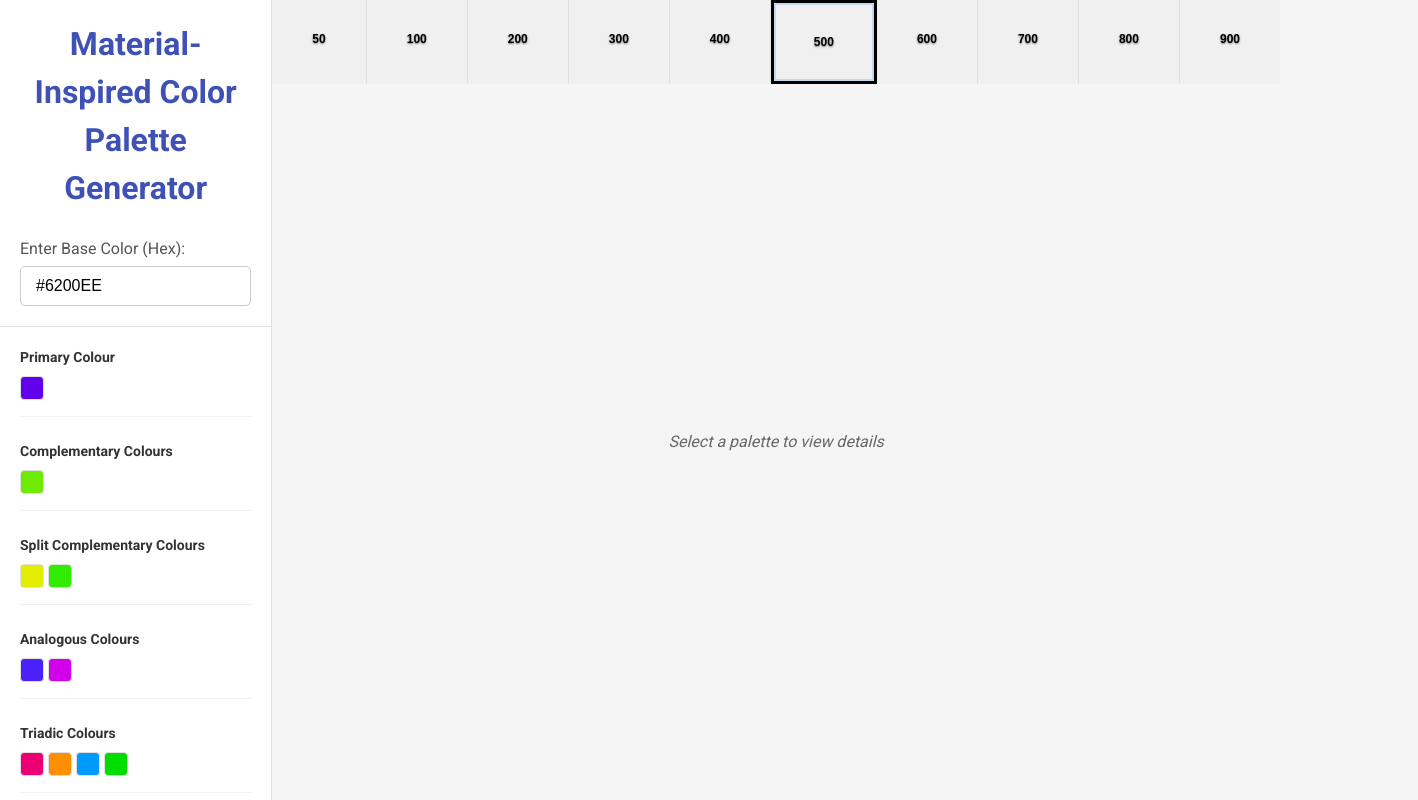
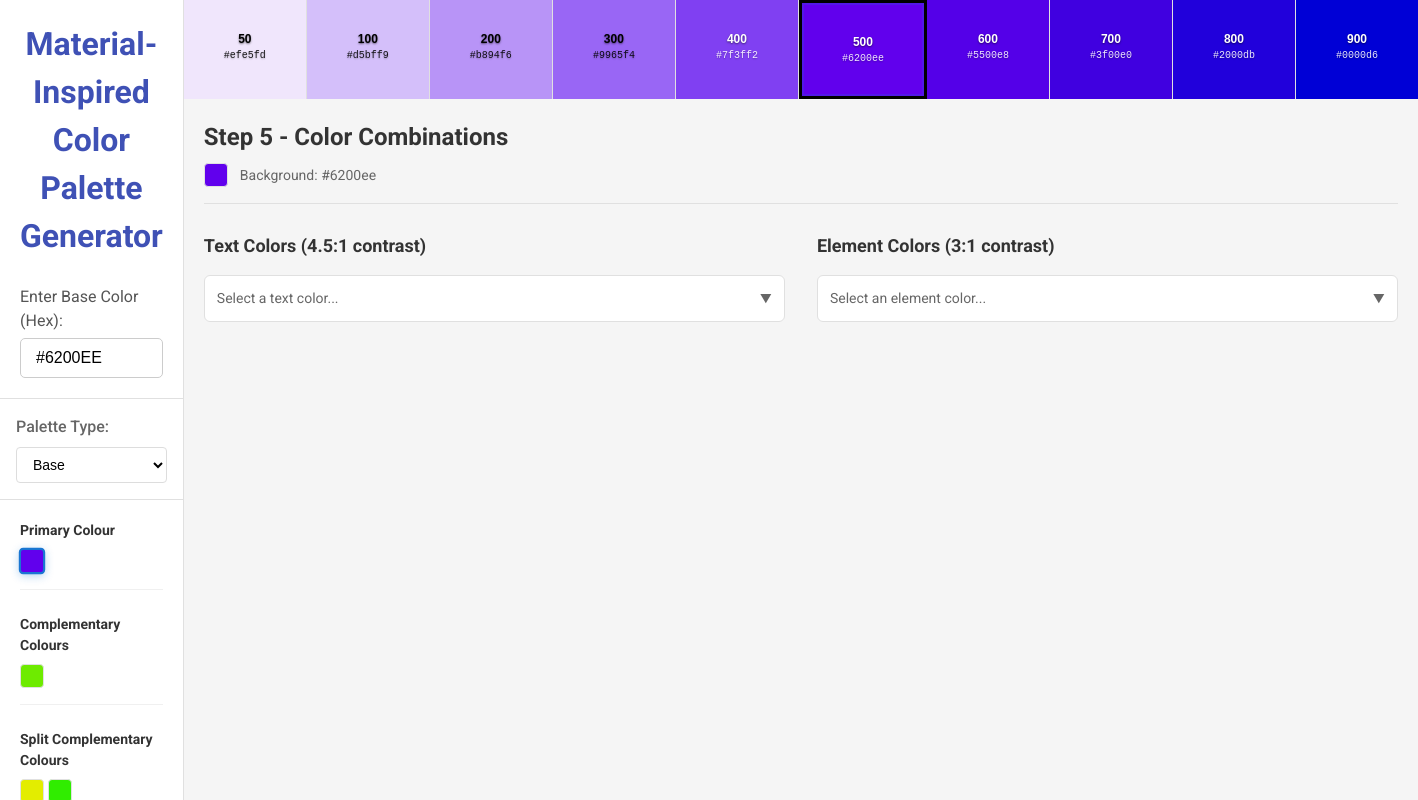
Before and after one commit to nikita-kramarovsky/wcag-color-matcher, a React (Vite) app in the folder color-palette-generator/: page / in a window 1280 px wide. Shown: the whole page, 1418 px wide, since content can reach past the window. Built offline with nearby package versions, Linux system fonts and the light colour scheme.

Commit message:
update to include lighter and darker palettes

```diff
--- a/color-palette-generator/src/App.css
+++ b/color-palette-generator/src/App.css
@@ -27,3 +27,24 @@
   overflow-y: auto;
   min-height: 0;
 }
+
+.palette-type-selector {
+  padding: 16px;
+  border-bottom: 1px solid #e0e0e0;
+}
+
+.palette-type-selector label {
+  display: block;
+  margin-bottom: 8px;
+  font-weight: 500;
+  color: #666;
+}
+
+.palette-type-selector select {
+  width: 100%;
+  padding: 8px 12px;
+  border: 1px solid #ddd;
+  border-radius: 4px;
+  background-color: white;
+  font-size: 14px;
+}
--- a/color-palette-generator/src/App.tsx
+++ b/color-palette-generator/src/App.tsx
@@ -8,10 +8,18 @@ import { PALETTE_STEPS } from './types/color';
 import './App.css';
 
 function App() {
-  const { baseColorHex, colorSets, allGeneratedPalettes, suggestedStep, error, updateBaseColor } = useColorPalette();
+  const { baseColorHex, basePalette, lighterPalette, darkerPalette, updateBaseColor } = useColorPalette();
   const [selectedStep, setSelectedStep] = useState(5); // Default to step 500 (index 5)
   const [colorDefaultStep, setColorDefaultStep] = useState(5);
-  const [selectedPalette, setSelectedPalette] = useState<number | null>(null);
+  const [selectedPalette, setSelectedPalette] = useState<number | null>(0);
+  const [paletteType, setPaletteType] = useState<'base' | 'lighter' | 'darker'>('base');
+
+  // Get current palette based on selection
+  const currentPalette = paletteType === 'base' ? basePalette :
+                        paletteType === 'lighter' ? lighterPalette :
+                        darkerPalette;
+
+  const { colorSets, allGeneratedPalettes, suggestedStep, error } = currentPalette;
 
   // Update selected step when suggested step changes
   useEffect(() => {
@@ -26,6 +34,19 @@ function App() {
           onChange={updateBaseColor}
           error={error}
         />
+
+        <div className="palette-type-selector">
+          <label>Palette Type:</label>
+          <select
+            value={paletteType}
+            onChange={(e) => setPaletteType(e.target.value as 'base' | 'lighter' | 'darker')}
+          >
+            <option value="base">Base</option>
+            <option value="lighter">Lighter</option>
+            <option value="darker">Darker</option>
+          </select>
+        </div>
+
         <PaletteList
           colorSets={colorSets}
           selectedStep={colorDefaultStep}
--- a/color-palette-generator/src/hooks/useColorPalette.ts
+++ b/color-palette-generator/src/hooks/useColorPalette.ts
@@ -1,5 +1,5 @@
 import { useState, useCallback, useMemo } from 'react';
-import { parseHexColor } from '../utils/colorConversions';
+import { parseHexColor, convertRgbToHsl, convertHslToRgb } from '../utils/colorConversions';
 import { useColorPaletteGeneration } from './useColorPaletteGeneration';
 
 export function useColorPalette(initialColor: string = '#6200EE') {
@@ -11,7 +11,27 @@ export function useColorPalette(initialColor: string = '#6200EE') {
       return undefined;
     }
   }, [baseColorHex]);
-  const { colorSets, allGeneratedPalettes, suggestedStep, error } = useColorPaletteGeneration(baseColor);
+  const basePalette = useColorPaletteGeneration(baseColor);
+
+  const lighterColor = useMemo(() => {
+    if (!baseColor) return undefined;
+    const baseHsl = convertRgbToHsl(baseColor);
+    return convertHslToRgb({
+      ...baseHsl,
+      lightness: Math.min(baseHsl.lightness + 0.2, 1)
+    });
+  }, [baseColor]);
+  const lighterPalette = useColorPaletteGeneration(lighterColor);
+
+  const darkerColor = useMemo(() => {
+    if (!baseColor) return undefined;
+    const baseHsl = convertRgbToHsl(baseColor);
+    return convertHslToRgb({
+      ...baseHsl,
+      lightness: Math.max(baseHsl.lightness - 0.2, 0)
+    });
+  }, [baseColor]);
+  const darkerPalette = useColorPaletteGeneration(darkerColor);
 
   const updateBaseColor = useCallback((newColor: string) => {
     setBaseColorHex(newColor);
@@ -19,10 +39,9 @@ export function useColorPalette(initialColor: string = '#6200EE') {
 
   return {
     baseColorHex,
-    colorSets,
-    allGeneratedPalettes,
-    suggestedStep,
-    error,
+    basePalette,
+    lighterPalette,
+    darkerPalette,
     updateBaseColor
   };
 }
```
